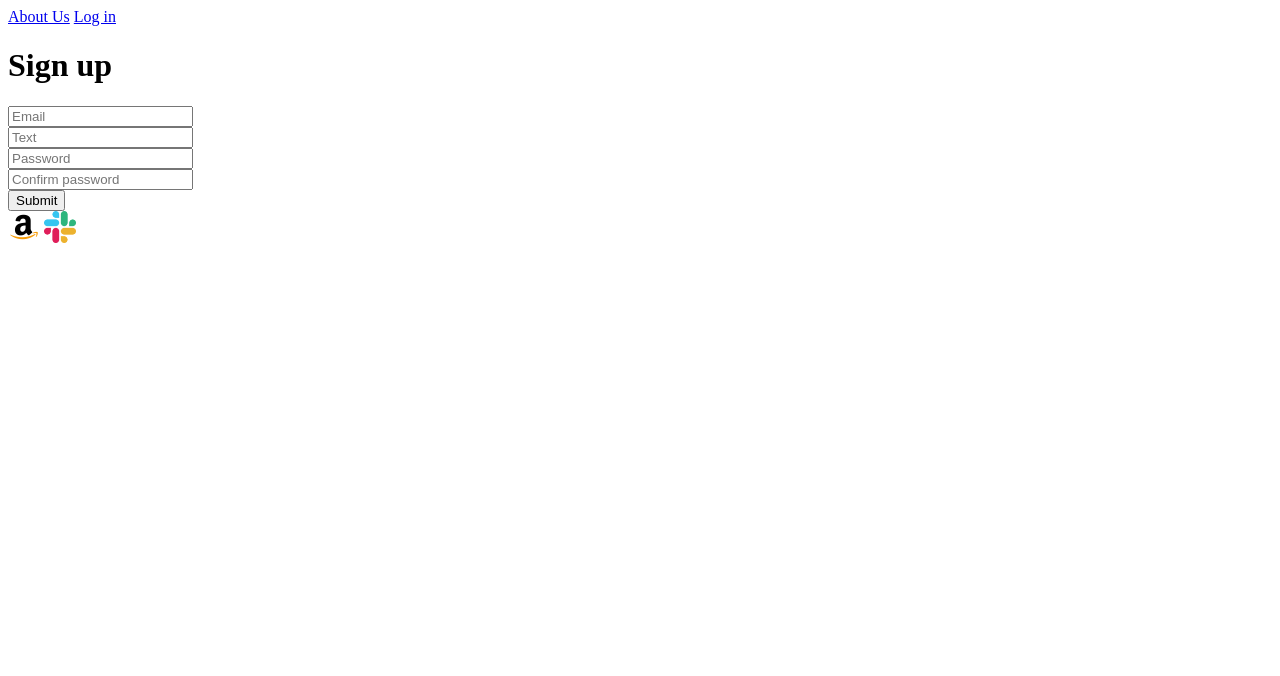
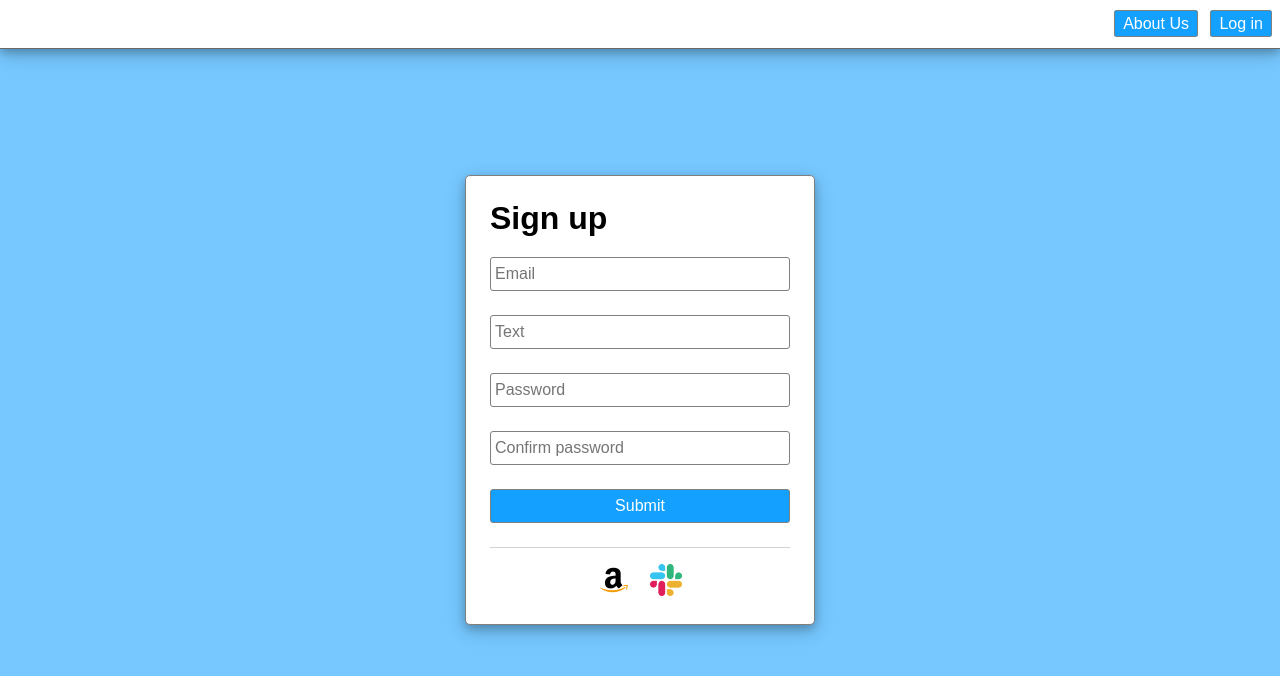
Before and after one commit to srstrong13/StaticRegisterPage, a plain HTML site: page index.html in a window 1280 px wide. Drawn offline with Linux system fonts and the light colour scheme.

Commit message:
css updated

```diff
--- a/index.html
+++ b/index.html
@@ -4,6 +4,7 @@
     <meta charset="UTF-8">
     <meta http-equiv="X-UA-Compatible" content="IE=edge">
     <meta name="viewport" content="width=device-width, initial-scale=1.0">
+    <link rel="stylesheet" href="./main.css"/>
     <title>RegisterPage</title>
 </head>
 <body>
@@ -11,7 +12,7 @@
         <a href="#">About Us</a>
         <a href="#">Log in</a>
     </header>
-    <div>
+    <div class="container">
         <h1>Sign up</h1>
         <form>
             <div>
--- /dev/null
+++ b/main.css
@@ -0,0 +1,90 @@
+body {
+    background-color: #76c8ff;
+    margin: 0; /* default margin would fill body color above header*/
+    font-family: sans-serif;
+    display: flex;
+    height: 100vh;
+}
+
+header {
+    background-color: white;
+    text-align: right;
+    padding: .75rem 0; /* 0 makes text at edge of webpage leaving no space.*/
+    border-bottom: solid 1px dimgrey;
+    box-shadow:
+        0 4px 8px 0 rgba(0, 0, 0, 0.2),
+        0 6px 20px 0 rgba(0, 0, 0, 0.19);
+    position: fixed;
+    top: 0;
+    left: 0;
+    width: 100vw;
+}
+header a {
+    color: white;
+    background-color: #13a0ff;
+    border: solid 1px gray;
+    border-radius: 3px;
+    padding: .25rem .5rem;
+    margin-right: .5rem;
+    /* line-height adjusts the amount of space taken up for the font*/
+    line-height: 1.5rem;
+    /* This removes the underline from the a tag*/
+    text-decoration: none;
+}
+header a:hover, form button:hover {
+    background-color: #1084d1;
+    cursor: pointer;
+}
+
+
+
+.container {
+    margin: auto;
+    padding: 1.5rem;
+    background-color: white;
+    border: solid 1px gray;
+    border-radius: 5px;
+    box-shadow:
+        0 4px 8px 0 rgba(0, 0, 0, 0.2),
+        0 6px 20px 0 rgba(0, 0, 0, 0.19);
+}
+
+.container > h1 {
+    margin: 0 0 .5rem;
+}
+
+form input, form button {
+    width: 100%;
+    min-width: 300px;
+    /*
+        Our inputs and forms have different default sizes.
+        By changing the box-sizing, we can fix this.
+    */
+    box-sizing: border-box; /* Commenting line 63 brings property back to default size*/
+    margin: .75rem 0;
+    padding: .25rem;
+    line-height: 1.5rem;
+    font-size: 1em;
+    border: solid 1px gray;
+    border-radius: 3px;
+}
+
+form button {
+    color: white;
+    background-color: #13a0ff;
+}
+
+footer {
+    margin-top: .75rem;
+    border-top: solid 1px lightgray;
+    padding-top: 1rem;
+    text-align: center;
+}
+
+footer img {
+    margin: 0 .5rem;
+}
+
+footer img:hover {
+    cursor: pointer;
+}
```
